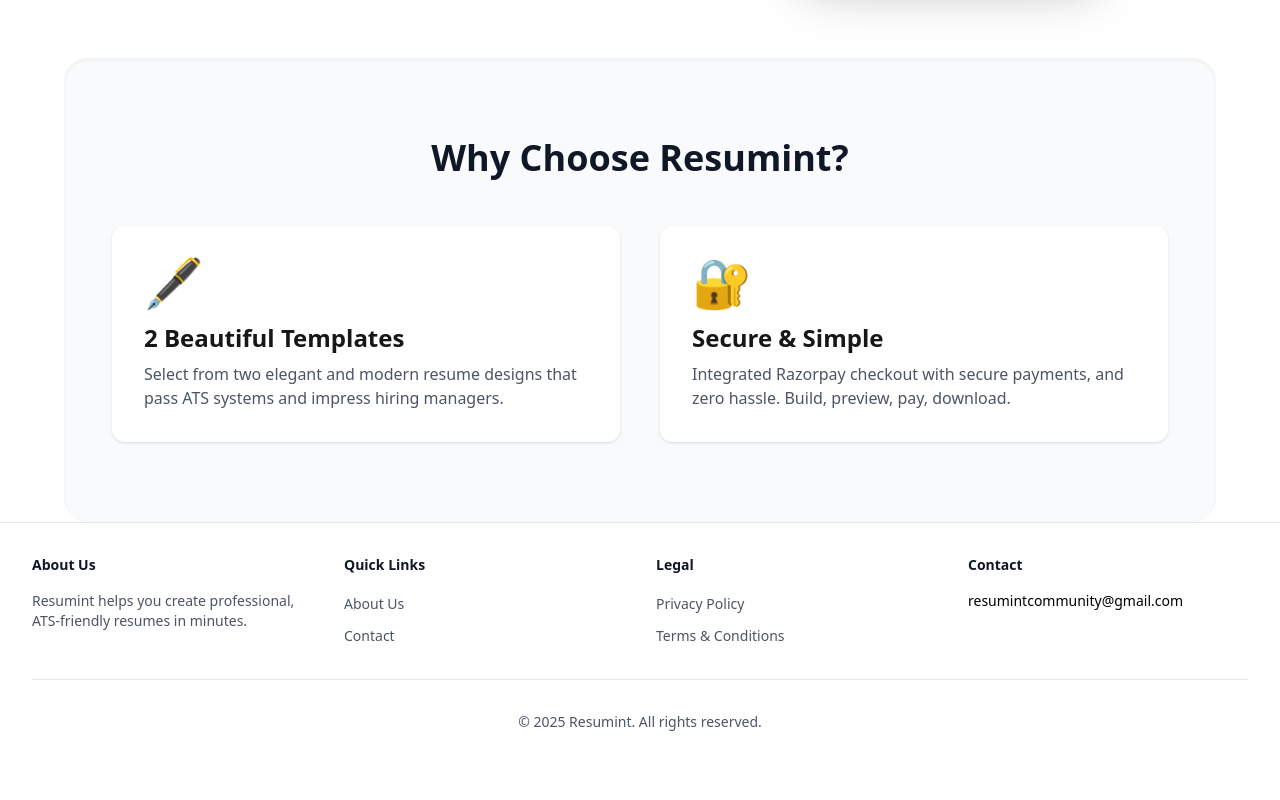
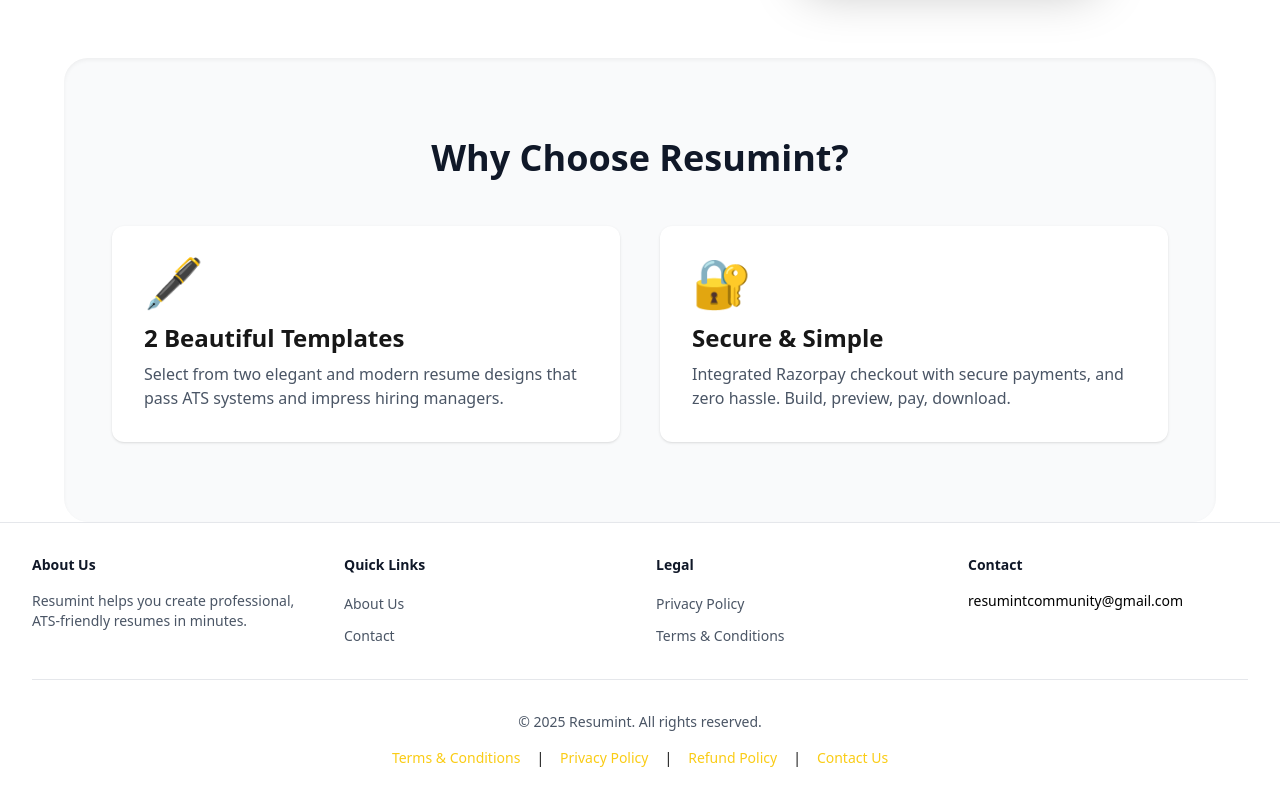
Before and after one commit to ChakraVaishnav/COREsume, a Next.js app: page / in a window 1280 px wide. Shown: the part 497-1297 px from the top of the page. Before the commit the page ends 1261 px from the top, so only its background shows below. Built offline with nearby package versions, Linux system fonts and the light colour scheme.

Commit message:
refunf policy commit

```diff
--- /dev/null
+++ b/app/refund-policy/page.jsx
@@ -0,0 +1,10 @@
+import PageLayout from "@/components/PageLayout";
+
+export default function RefundPolicy() {
+  return (
+    <PageLayout title="Refund Policy">
+      <p className="mb-4">There is <span className="font-semibold">no refund</span> for any purchases made on Resumint.</p>
+      <p>For queries, please contact our team via the <a href="/contact" className="text-blue-600 underline">Contact Us</a> page.</p>
+    </PageLayout>
+  );
+}
--- a/components/Footer.jsx
+++ b/components/Footer.jsx
@@ -53,6 +53,15 @@
         <div className="mt-8 pt-8 border-t border-gray-200 text-center">
           <p className="text-sm text-gray-600">© 2025 Resumint. All rights reserved.</p>
         </div>
+        <div className="flex flex-wrap gap-4 justify-center mt-4 text-sm text-gray-500">
+          <a href="/terms" className="hover:underline">Terms & Conditions</a>
+          <span>|</span>
+          <a href="/privacy" className="hover:underline">Privacy Policy</a>
+          <span>|</span>
+          <a href="/refund-policy" className="hover:underline">Refund Policy</a>
+          <span>|</span>
+          <a href="/contact" className="hover:underline">Contact Us</a>
+        </div>
       </div>
     </footer>
   );
```
